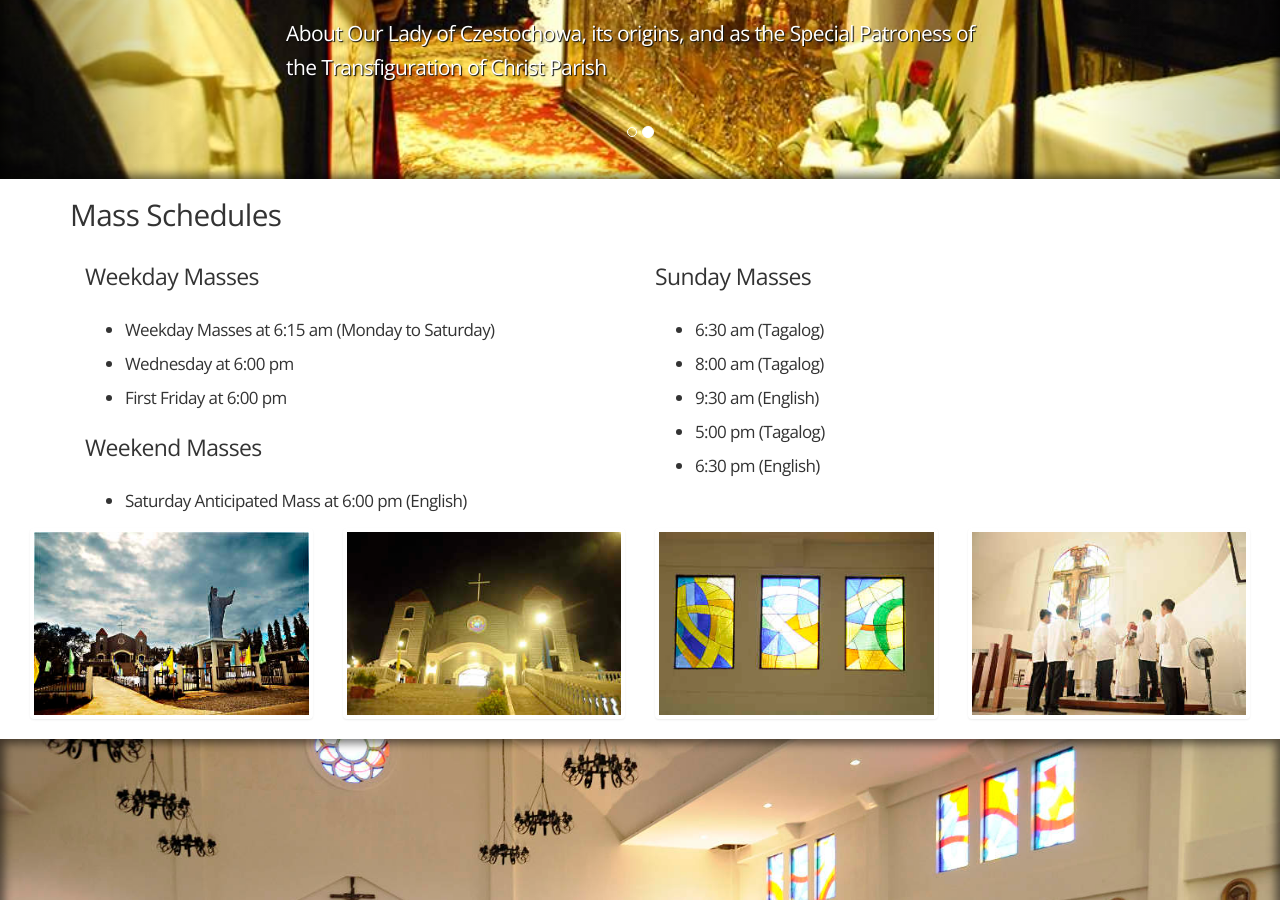
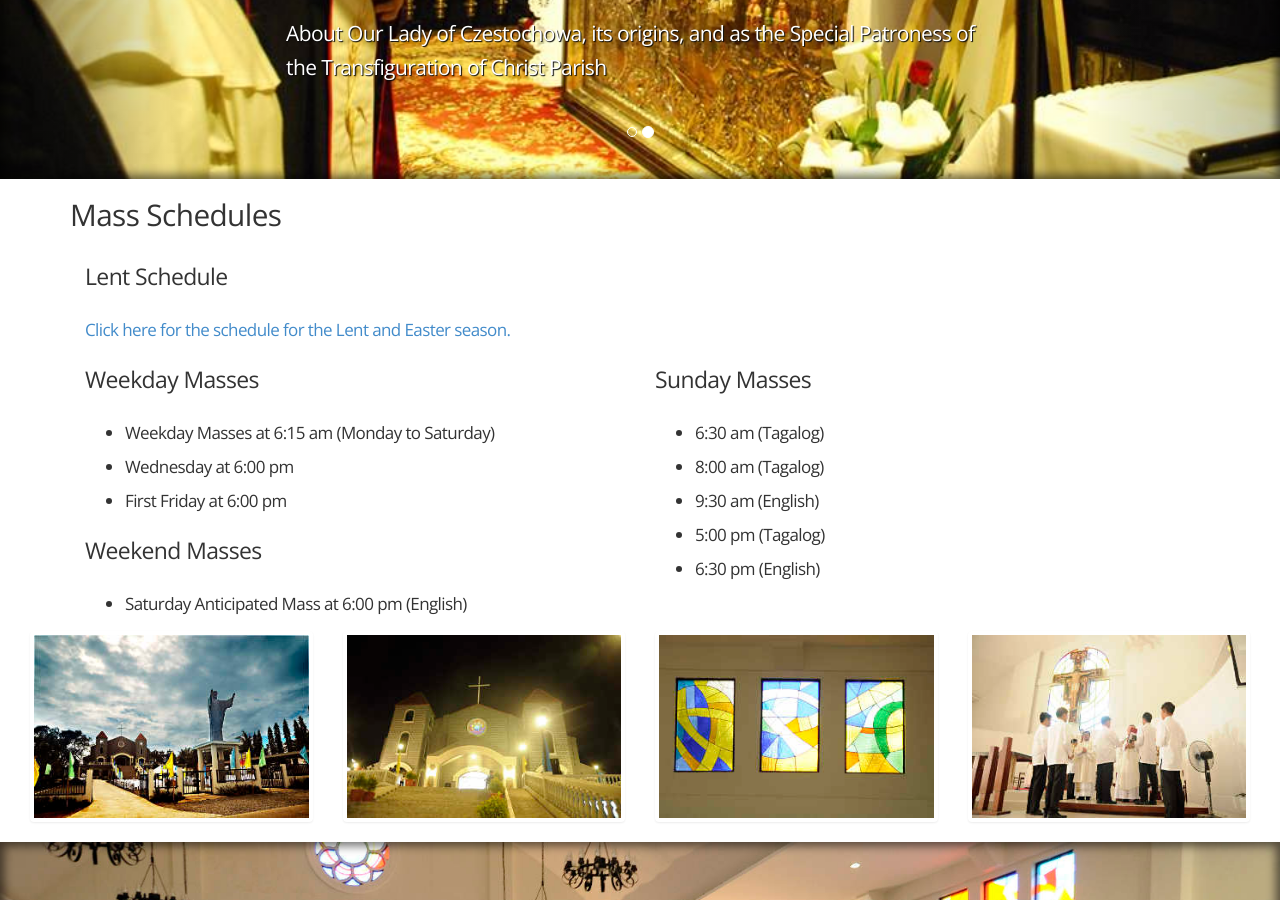
Before and after one commit to jerieljan/ourtransfi, a Jekyll site: the page built from Home/index.html, in a window 1280 px wide and 900 px high, scrolled down 622 px. Built offline with Jekyll 4.4.1, drawn with Linux system fonts in a browser that asks for light colours; nearby versions of some CDN libraries.

Commit message:
Added a link to the Lent and Easter page in the home page.

```diff
--- a/Home/index.html
+++ b/Home/index.html
@@ -39,6 +39,10 @@ icon: /images/image-01a.jpg
 
 <div class="container">
     <h2 id="schedules">Mass Schedules</h2>
+    <div class="col-xs-12">
+        <h3>Lent Schedule</h3>
+        <a href="/lent">Click here for the schedule for the Lent and Easter season.</a>
+    </div>
     <div class="col-xs-12 col-md-6">
             <h3>Weekday Masses</h3>
             <ul>
```
